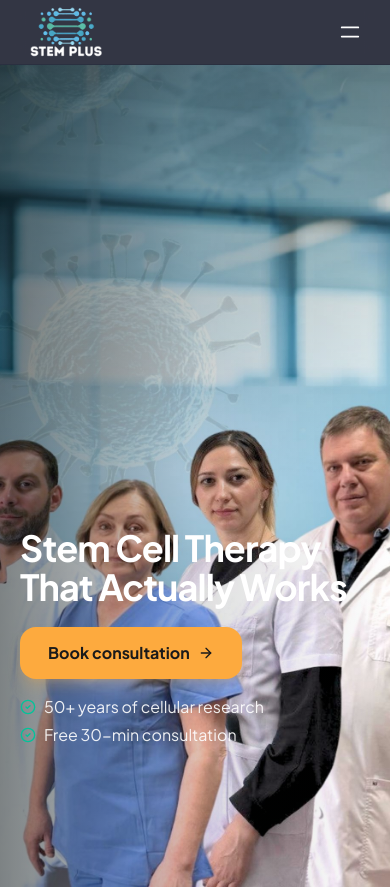
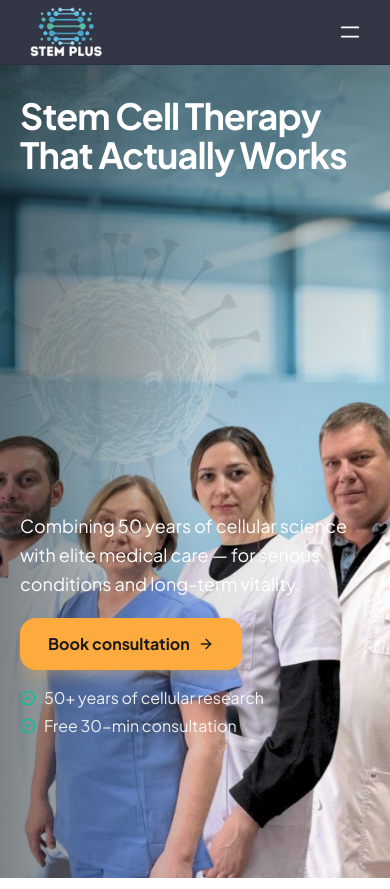
Before and after one commit to newcotelgit/stemplus, a React (Vite) app: page / in a window 390 px wide. Shown: the top 889 px of the page. Built offline with nearby package versions, Linux system fonts and the light colour scheme.

Commit message:
Fix mobile hero layout — headline top, CTA bottom

```diff
--- a/src/pages/Landing.tsx
+++ b/src/pages/Landing.tsx
@@ -582,8 +582,8 @@ function Hero() {
         />
 
         {/* Hero content — left aligned */}
-        <div className="relative z-10 max-w-5xl mx-auto px-5 pt-[55vh] pb-12 sm:pt-24">
-          <div className="w-full sm:max-w-[45%]">
+        <div className="relative z-10 max-w-5xl mx-auto px-5 pt-8 sm:pt-24 pb-12 flex flex-col sm:block min-h-[85vh] sm:min-h-0">
+          <div className="w-full sm:max-w-[45%] flex flex-col flex-1 sm:block">
             <ScrollReveal delay={80}>
               <h1
                 className="text-4xl sm:text-5xl md:text-6xl font-bold tracking-tight text-white text-left"
@@ -593,9 +593,10 @@ function Hero() {
               </h1>
             </ScrollReveal>
 
+            <div className="mt-auto sm:mt-0">
               <ScrollReveal delay={160}>
                 <p
-                className="hidden sm:block mt-6 text-lg text-white text-left"
+                  className="mt-6 text-lg text-white text-left"
                   style={{ textWrap: "pretty", lineHeight: "1.6" }}
                 >
                   Combining 50 years of cellular science with elite medical care — for serious conditions and long-term vitality.
@@ -624,6 +625,7 @@ function Hero() {
                   ))}
                 </div>
               </ScrollReveal>
+            </div>
           </div>
         </div>
       </section>
```
Lines whose indentation alone changed are shown as unchanged.
